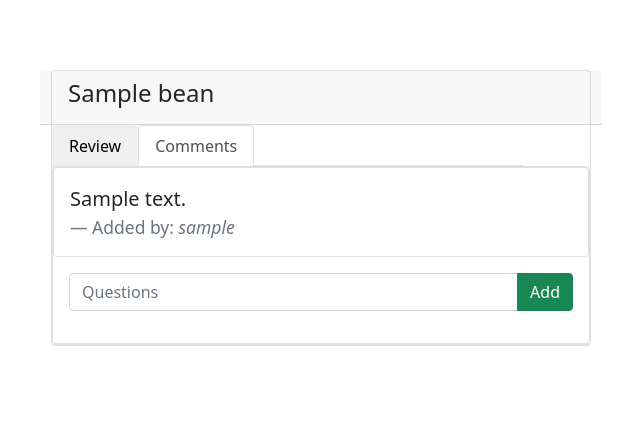
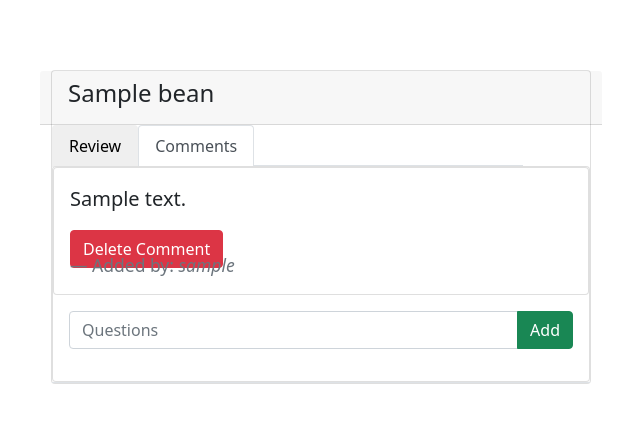
Before and after one commit to LogisticBravo/Milestone-Project-3, a Flask app: page /search in a window 1280 px wide, after a click on "Comments". Shown: the part 239-662 px from the top of the page, without its empty margins (217-857 px from the left). Run offline with Flask 2, Linux system fonts and the light colour scheme; grey boxes marked "Sample" are stand-in pictures; a database or web service that is not in the repository returns one stand-in record (values such as "Sample title"); some libraries are stand-ins or nearby versions.

Commit message:
Add and wire up delete comment from DB

```diff
--- a/app.py
+++ b/app.py
@@ -269,6 +269,7 @@ def add_comment(bean_id):
         username = mongo.db.users.find_one({"username": session["user"]})
         if request.method == "POST":
             comments = {
+                    "comment_id": ObjectId(),
                     "user_id": username["_id"],
                     "username": username["username"],
                     "comment": request.form.get("comment")
@@ -278,6 +279,17 @@ def add_comment(bean_id):
                 {"$push": {"comments": comments}})
             flash("Added Comment!")
         return reviews()
+
+
+@app.route("/delete_comment/<bean_id>/<comment_id>")
+def delete_comment(bean_id, comment_id):
+    if session["user"]:
+        mongo.db.beans.update_one(
+            {"_id": ObjectId(bean_id)},
+            {"$pull": {"comments": {"comment_id": ObjectId(comment_id)}}}
+        )
+        flash("comment removed")
+    return redirect(url_for("reviews"))
 
 
 @app.route("/search", methods=["GET", "POST"])
--- a/templates/reviews.html
+++ b/templates/reviews.html
@@ -500,7 +500,9 @@
                                             <div class="card">
                                                 <div class="card-body">
                                                     <blockquote class="blockquote mb-0">
-                                                        <p>{{ comment.comment }}</p>
+                                                        <p>{{ comment.comment }}</p><a class="btn btn-danger"
+                                        href="{{ url_for('delete_comment', comment_id=comment.comment_id, bean_id=bean._id) }}"
+                                        role="button">Delete Comment</a>
                                                         <footer class="blockquote-footer">Added by: <cite
                                                                 title="Source Title">{{ comment.username }}</cite>
                                                         </footer>
```
